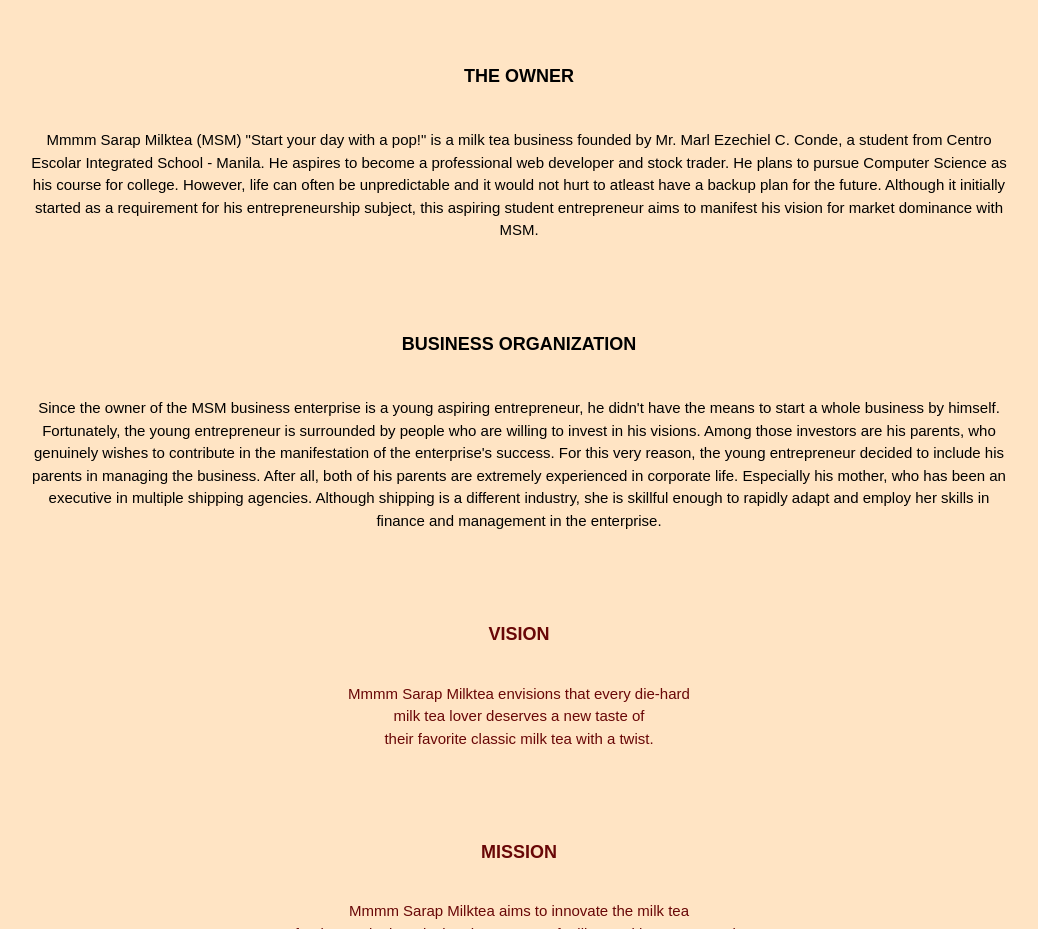
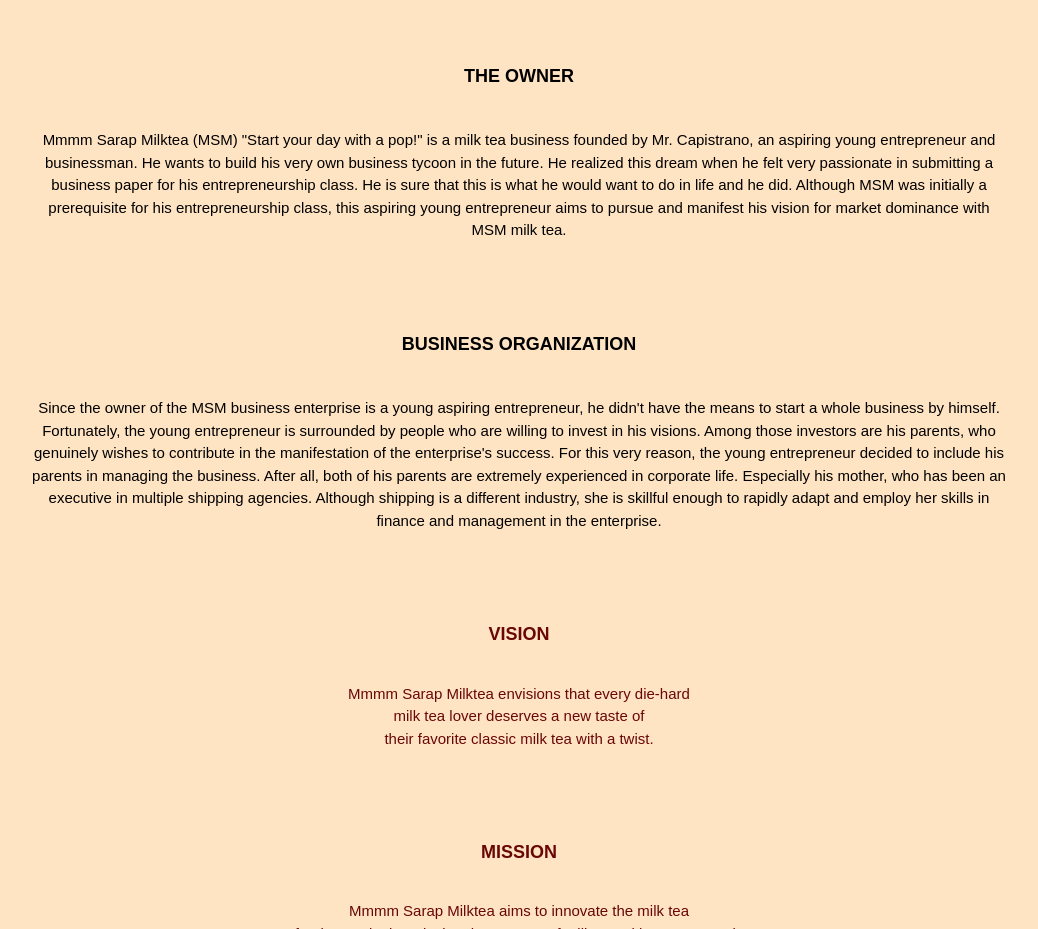
Before and after one commit to ezmasterdev/MSM-AboutUs, a plain HTML site: page index.html in a window 1280 px wide. Shown: the part 1560-2489 px from the top of the page, without its empty margins (121-1159 px from the left). Drawn offline with Linux system fonts and the light colour scheme.

Commit message:
Update index.html

```diff
--- a/index.html
+++ b/index.html
@@ -87,13 +87,12 @@ body,h1,h2,h3,h4,h5,h6 {font-family: arial}
       <h1 class="w3-large" style="padding-bottom: 2.5%;"><b>THE OWNER</b></h1>
 
       <p style="color: black;">
-        Mmmm Sarap Milktea (MSM) "Start your day with a pop!" is a milk tea business founded
-        by Mr. Marl Ezechiel C. Conde, a student from Centro Escolar Integrated School - Manila.
-        He aspires to become a professional web developer and stock trader. He plans to pursue
-        Computer Science as his course for college. However, life can often be unpredictable and
-        it would not hurt to atleast have a backup plan for the future. Although it initially started as
-        a requirement for his entrepreneurship subject, this aspiring student entrepreneur aims to
-        manifest his vision for market dominance with MSM. </p>
+        Mmmm Sarap Milktea (MSM) "Start your day with a pop!" is a milk tea business founded by Mr. Capistrano,
+        an aspiring young entrepreneur and businessman. He wants to build his very own business tycoon in the
+        future. He realized this dream when he felt very passionate in submitting a business paper for his
+        entrepreneurship class. He is sure that this is what he would want to do in life and he did. Although MSM
+        was initially a prerequisite for his entrepreneurship class, this aspiring young entrepreneur aims to
+        pursue and manifest his vision for market dominance with MSM milk tea. </p>
     </div>
   </div>
 </div>
```
